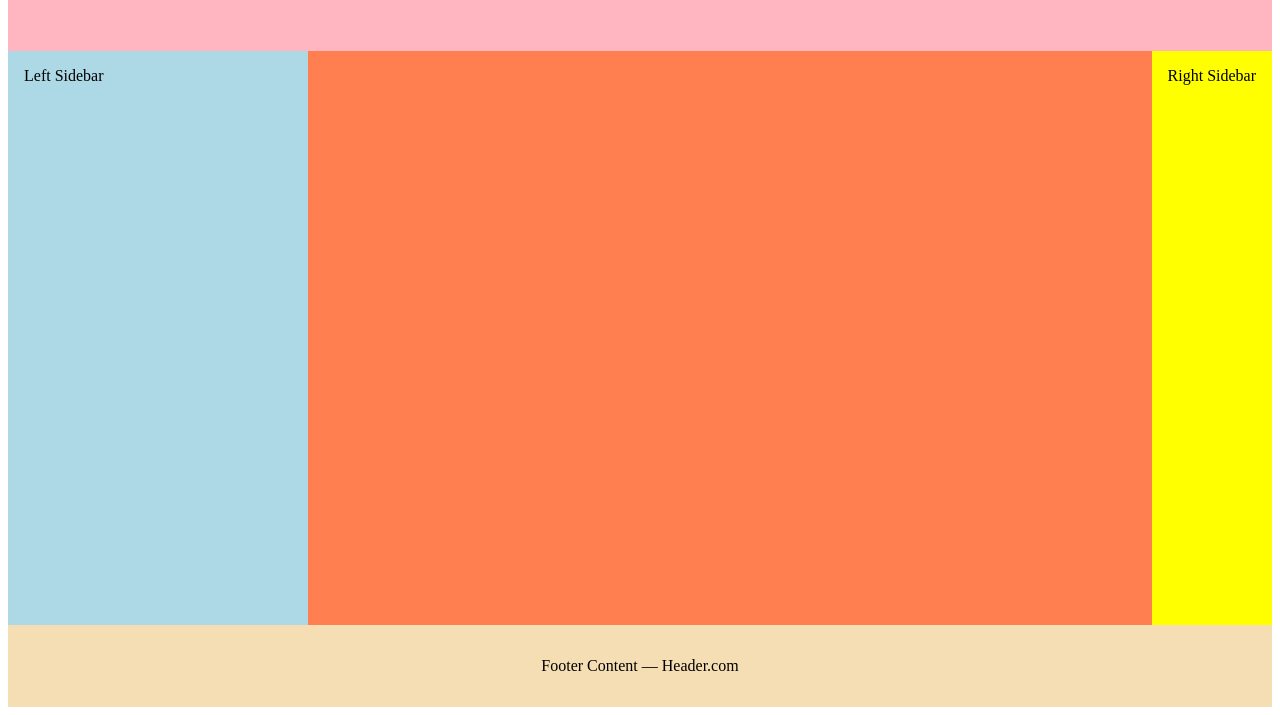
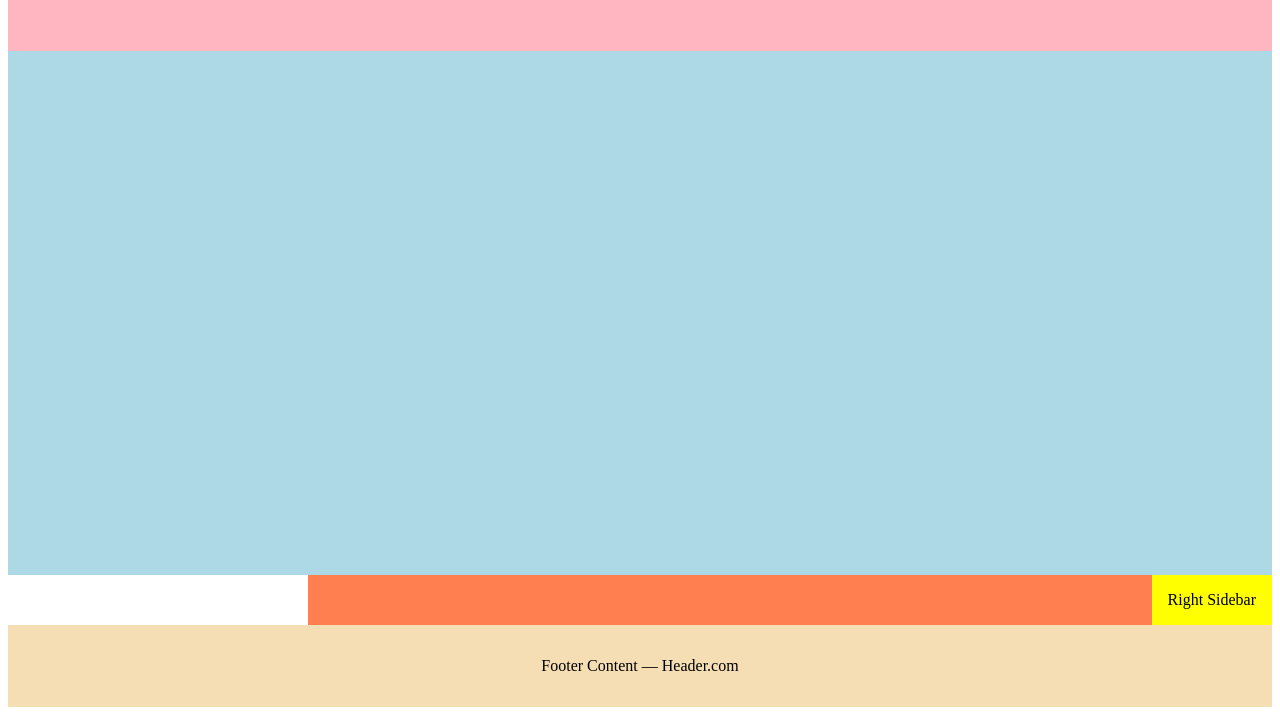
Before and after one commit to cynfonga/wdd230, a plain HTML site: page week01/holygrail.html in a window 1280 px wide. Shown: the part 101-816 px from the top of the page. Drawn offline with Linux system fonts and the light colour scheme; files that its build step writes are made by us from their sources.

Commit message:
init commit

```diff
--- a/week01/holygrail.html
+++ b/week01/holygrail.html
@@ -12,7 +12,7 @@
 <header>
   <h1 contenteditable>Header.com</h1>
 </header>
-<div class="left-sidebar" contenteditable>Left Sidebar</div>
+<nav> </nav>
 <main contenteditable></main>
 <div class="right-sidebar" contenteditable>Right Sidebar</div>
 <footer contenteditable>Footer Content — Header.com</footer>
--- a/week01/styles/mystyle.css
+++ b/week01/styles/mystyle.css
@@ -10,10 +10,9 @@ body {
     grid-column: 1 / 4;
   }
 
-  .left-sidebar {
-    background: lightblue;
-    grid-column: 1 / 2;
-  }
+  nav{
+    background:lightblue;
+     grid-column:1/4;}
 
   main {
     background: coral;
```
